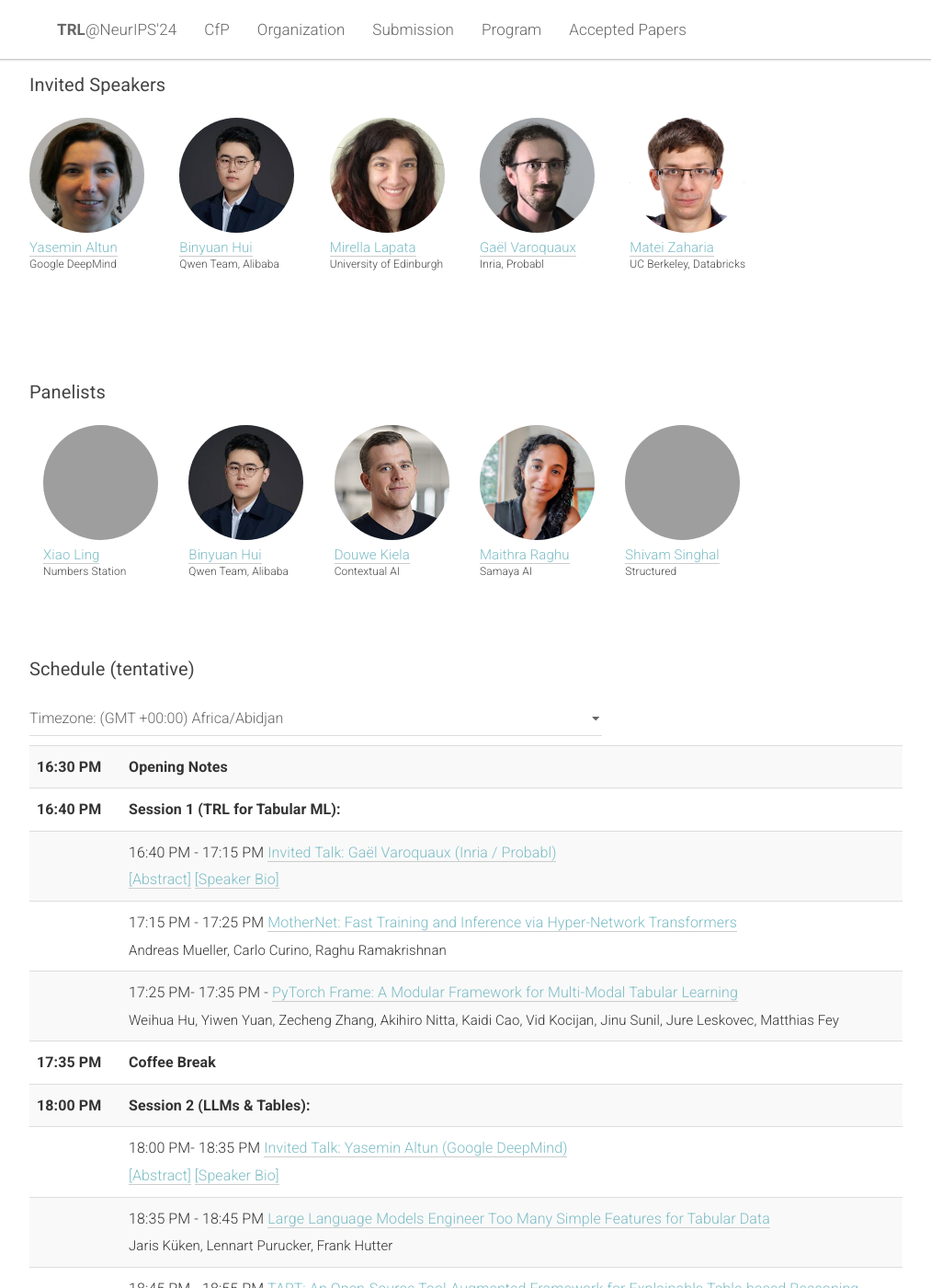
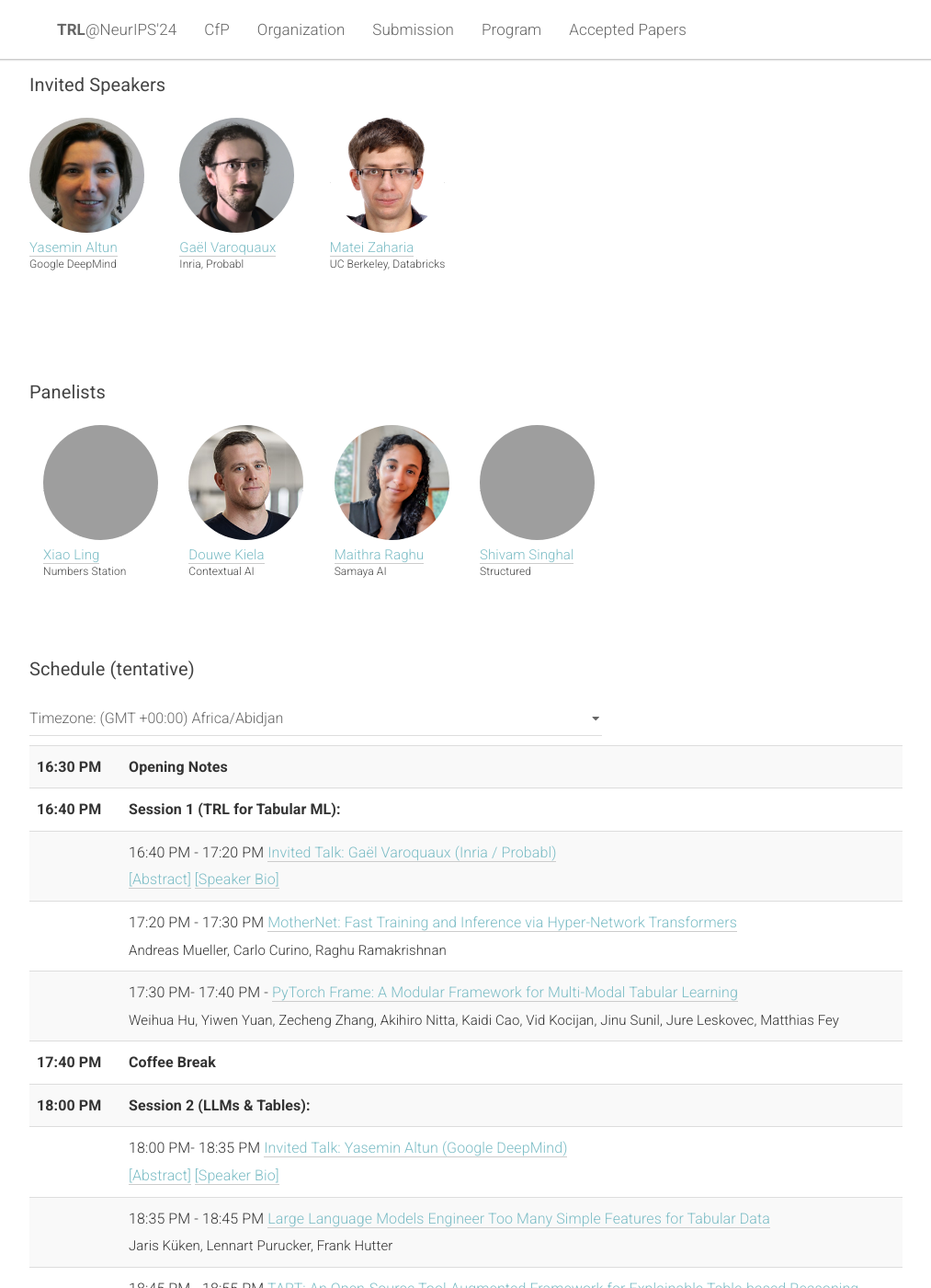
Before and after one commit to table-representation-learning/table-representation-learning.github.io, a Jekyll site: the page built from _pages/home.html, in a window 1280 px wide and 1400 px high, scrolled down 2365 px. Shown: the whole window at 92% size, without its empty margins (133-1146 px from the left). Built offline with Jekyll 4.4.1, drawn with Linux system fonts in a browser that asks for light colours; grey boxes are pictures that could not be loaded.

Commit message:
update schedule

```diff
--- a/_pages/home.html
+++ b/_pages/home.html
@@ -273,7 +273,7 @@ acknowledgements: ""
                         </div>
                     </div>
 
-                    <div class="col-xs-6 col-lg-2">
+                    <!-- <div class="col-xs-6 col-lg-2">
                         <a href="" target="blank">
                             <img class="people-pic" src="/assets/people/bh.jpeg">
                         </a>
@@ -281,9 +281,9 @@ acknowledgements: ""
                             <a href="https://huybery.github.io/" target="blank">Binyuan Hui</a>
                             <h6>Qwen Team, Alibaba</h6>
                         </div>
-                    </div>
-
-                    <div class="col-xs-6 col-lg-2">
+                    </div> -->
+
+                    <!-- <div class="col-xs-6 col-lg-2">
                         <a href="" target="blank">
                             <img class="people-pic" src="/assets/people/ml.png">
                         </a>
@@ -291,7 +291,7 @@ acknowledgements: ""
                             <a href="https://en.wikipedia.org/wiki/Mirella_Lapata" target="blank">Mirella Lapata</a>
                             <h6>University of Edinburgh</h6>
                         </div>
-                    </div>
+                    </div> -->
 
                     <div class="col-xs-6 col-lg-2">
                         <a href="" target="blank">
@@ -336,7 +336,7 @@ acknowledgements: ""
                             <br>
                         </div>
 
-                        <div class="col-xs-6 col-lg-2">
+                        <!-- <div class="col-xs-6 col-lg-2">
                             <a href="" target="blank">
                                 <img class="people-pic" src="/assets/people/bh.jpeg">
                             </a>
@@ -346,7 +346,7 @@ acknowledgements: ""
                             </div>
                             <br>
                             <br>
-                        </div>
+                        </div> -->
 
                         <div class="col-xs-6 col-lg-2">
                             <a href="https://douwekiela.github.io/" target="blank">
@@ -428,7 +428,7 @@ acknowledgements: ""
                                     <th></th>
                                     <td>
                                         <span scope="row" data-time="08:40">08:40 AM</span> -
-                                        <span scope="row" data-time="09:15">09:15 AM</span>
+                                        <span scope="row" data-time="09:20">09:20 AM</span>
                                         <a  href="https://gael-varoquaux.info" target="_blank">Invited Talk: Gaël Varoquaux (Inria / Probabl)</a>
                                         <br/>
                                         <a data-toggle="collapse" href="#schedule-talk1" aria-cexpanded="false"
@@ -447,8 +447,8 @@ acknowledgements: ""
                                 <tr >
                                     <th ></th>
                                     <td>
-                                    <span scope="row" data-time="09:15">09:15 AM</span> -
-                                    <span scope="row" data-time="09:25">09:25 AM</span>
+                                    <span scope="row" data-time="09:20">09:20 AM</span> -
+                                    <span scope="row" data-time="09:30">09:30 AM</span>
                                         <a class="paper-title" href="https://openreview.net/forum?id=QYdXAN3mLH" target="_blank">MotherNet: Fast Training and Inference via Hyper-Network Transformers</a>
                                         <br>
                                         <span class="paper-authors">Andreas Mueller, Carlo Curino, Raghu Ramakrishnan</span>
@@ -458,8 +458,8 @@ acknowledgements: ""
                                 <tr>
                                     <th ></th>
                                     <td>
-                                    <span scope="row" data-time="09:25">09:25 AM</span>-
-                                    <span scope="row" data-time="09:35">09:35AM</span> -
+                                    <span scope="row" data-time="09:30">09:30 AM</span>-
+                                    <span scope="row" data-time="09:40">09:40 AM</span> -
                                         <a class="paper-title" href="https://openreview.net/forum?id=2ZHKA9xo8V" target="_blank">PyTorch Frame: A Modular Framework for Multi-Modal Tabular Learning</a>
                                         <br>
                                         <span class="paper-authors">Weihua Hu, Yiwen Yuan, Zecheng Zhang, Akihiro Nitta, Kaidi Cao, Vid Kocijan, Jinu Sunil, Jure Leskovec, Matthias Fey</span>
@@ -467,7 +467,7 @@ acknowledgements: ""
                                 </tr>
 
                                 <tr>
-                                    <th scope="row" data-time="09:35">09:35 AM</th>
+                                    <th scope="row" data-time="09:40">09:40 AM</th>
                                     <td>
                                         <span><b>Coffee Break</b></span>
                                     </td>
```
